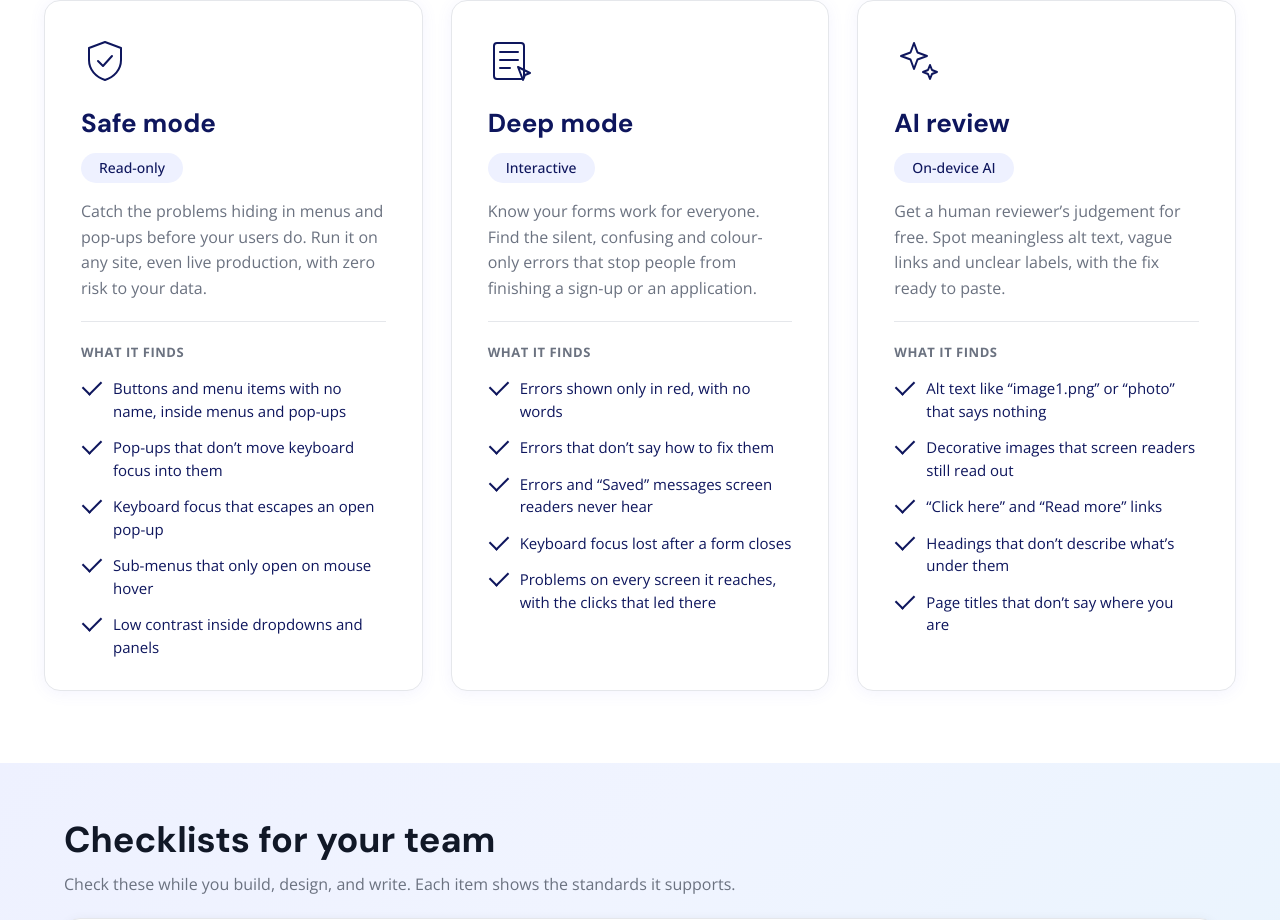
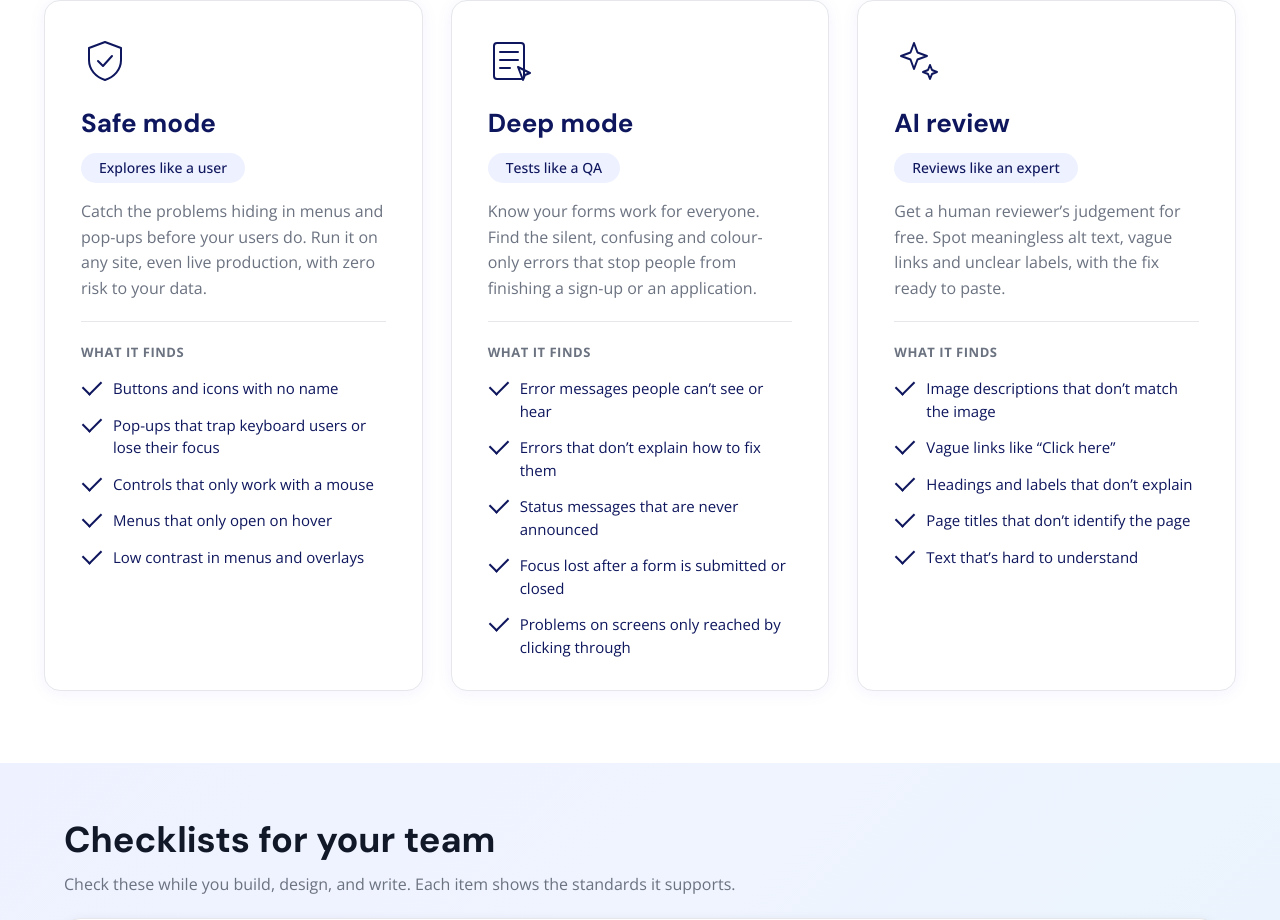
Before and after one commit to niharikasuri-bit/accessibility-site, a plain HTML site: page index.html in a window 1280 px wide. Shown: the part 2125-3045 px from the top of the page. Drawn offline with nearby package versions, Linux system fonts and the light colour scheme.

Commit message:
Scan modes: generic findings and 'like a…' tags
Co-Authored-By: Claude Opus 5.5 <noreply@anthropic.com>

```diff
--- a/index.html
+++ b/index.html
@@ -212,43 +212,43 @@
           <li class="mode-card">
             <svg class="mode-icon" aria-hidden="true" viewBox="0 0 48 48" width="48" height="48" fill="none" stroke="currentColor" stroke-width="2" stroke-linecap="round" stroke-linejoin="round"><path d="M24 5l16 6v12c0 10-7 17-16 20-9-3-16-10-16-20V11z"/><path d="M17 24l5 5 9-10"/></svg>
             <h3>Safe mode</h3>
-            <span class="mode-tag">Read-only</span>
+            <span class="mode-tag">Explores like a user</span>
             <p>Catch the problems hiding in menus and pop-ups before your users do. Run it on any site, even live production, with zero risk to your data.</p>
             <p class="mode-finds">What it finds</p>
             <ul class="mode-points">
-              <li>Buttons and menu items with no name, inside menus and pop-ups</li>
-              <li>Pop-ups that don’t move keyboard focus into them</li>
-              <li>Keyboard focus that escapes an open pop-up</li>
-              <li>Sub-menus that only open on mouse hover</li>
-              <li>Low contrast inside dropdowns and panels</li>
+              <li>Buttons and icons with no name</li>
+              <li>Pop-ups that trap keyboard users or lose their focus</li>
+              <li>Controls that only work with a mouse</li>
+              <li>Menus that only open on hover</li>
+              <li>Low contrast in menus and overlays</li>
             </ul>
           </li>
           <li class="mode-card">
             <svg class="mode-icon" aria-hidden="true" viewBox="0 0 48 48" width="48" height="48" fill="none" stroke="currentColor" stroke-width="2" stroke-linecap="round" stroke-linejoin="round"><rect x="6" y="6" width="30" height="36" rx="3"/><path d="M12 15h18M12 23h18M12 31h10"/><path d="M30 30l12 6-5 2-2 5z"/></svg>
             <h3>Deep mode</h3>
-            <span class="mode-tag">Interactive</span>
+            <span class="mode-tag">Tests like a QA</span>
             <p>Know your forms work for everyone. Find the silent, confusing and colour-only errors that stop people from finishing a sign-up or an application.</p>
             <p class="mode-finds">What it finds</p>
             <ul class="mode-points">
-              <li>Errors shown only in red, with no words</li>
-              <li>Errors that don’t say how to fix them</li>
-              <li>Errors and “Saved” messages screen readers never hear</li>
-              <li>Keyboard focus lost after a form closes</li>
-              <li>Problems on every screen it reaches, with the clicks that led there</li>
+              <li>Error messages people can’t see or hear</li>
+              <li>Errors that don’t explain how to fix them</li>
+              <li>Status messages that are never announced</li>
+              <li>Focus lost after a form is submitted or closed</li>
+              <li>Problems on screens only reached by clicking through</li>
             </ul>
           </li>
           <li class="mode-card">
             <svg class="mode-icon" aria-hidden="true" viewBox="0 0 48 48" width="48" height="48" fill="none" stroke="currentColor" stroke-width="2" stroke-linecap="round" stroke-linejoin="round"><path d="M20 6l3.5 9.5L33 19l-9.5 3.5L20 32l-3.5-9.5L7 19l9.5-3.5z"/><path d="M36 28l2 5 5 2-5 2-2 5-2-5-5-2 5-2z"/></svg>
             <h3>AI review</h3>
-            <span class="mode-tag">On-device AI</span>
+            <span class="mode-tag">Reviews like an expert</span>
             <p>Get a human reviewer’s judgement for free. Spot meaningless alt text, vague links and unclear labels, with the fix ready to paste.</p>
             <p class="mode-finds">What it finds</p>
             <ul class="mode-points">
-              <li>Alt text like “image1.png” or “photo” that says nothing</li>
-              <li>Decorative images that screen readers still read out</li>
-              <li>“Click here” and “Read more” links</li>
-              <li>Headings that don’t describe what’s under them</li>
-              <li>Page titles that don’t say where you are</li>
+              <li>Image descriptions that don’t match the image</li>
+              <li>Vague links like “Click here”</li>
+              <li>Headings and labels that don’t explain</li>
+              <li>Page titles that don’t identify the page</li>
+              <li>Text that’s hard to understand</li>
             </ul>
           </li>
         </ul>
```
